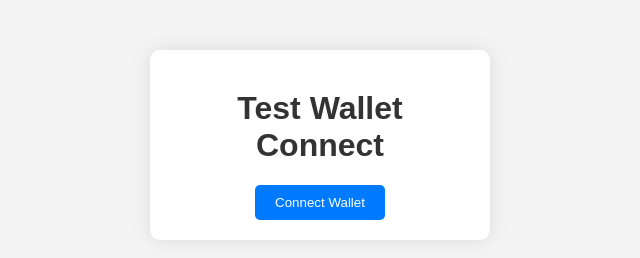
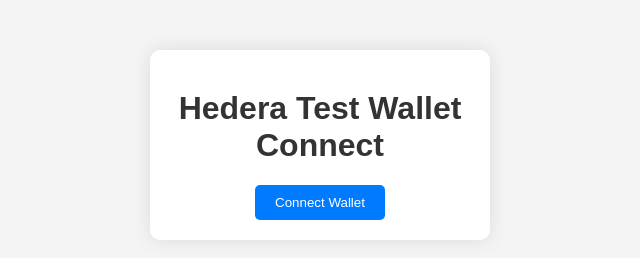
Before and after one commit to timsticks/walletconnect-test, a plain HTML site: page index.html in a window 1280 px wide. Shown: the whole page, without its empty margins (320-960 px from the left). Drawn offline with Linux system fonts and the light colour scheme.

Commit message:
Update index.html

```diff
--- a/index.html
+++ b/index.html
@@ -11,7 +11,7 @@
 </head>
 <body>
     <div class="container">
-        <h1>Test Wallet Connect</h1>
+        <h1>Hedera Test Wallet Connect</h1>
         <button id="connectWalletBtn">Connect Wallet</button>
         <div id="walletStatus"></div>
     </div>
```
